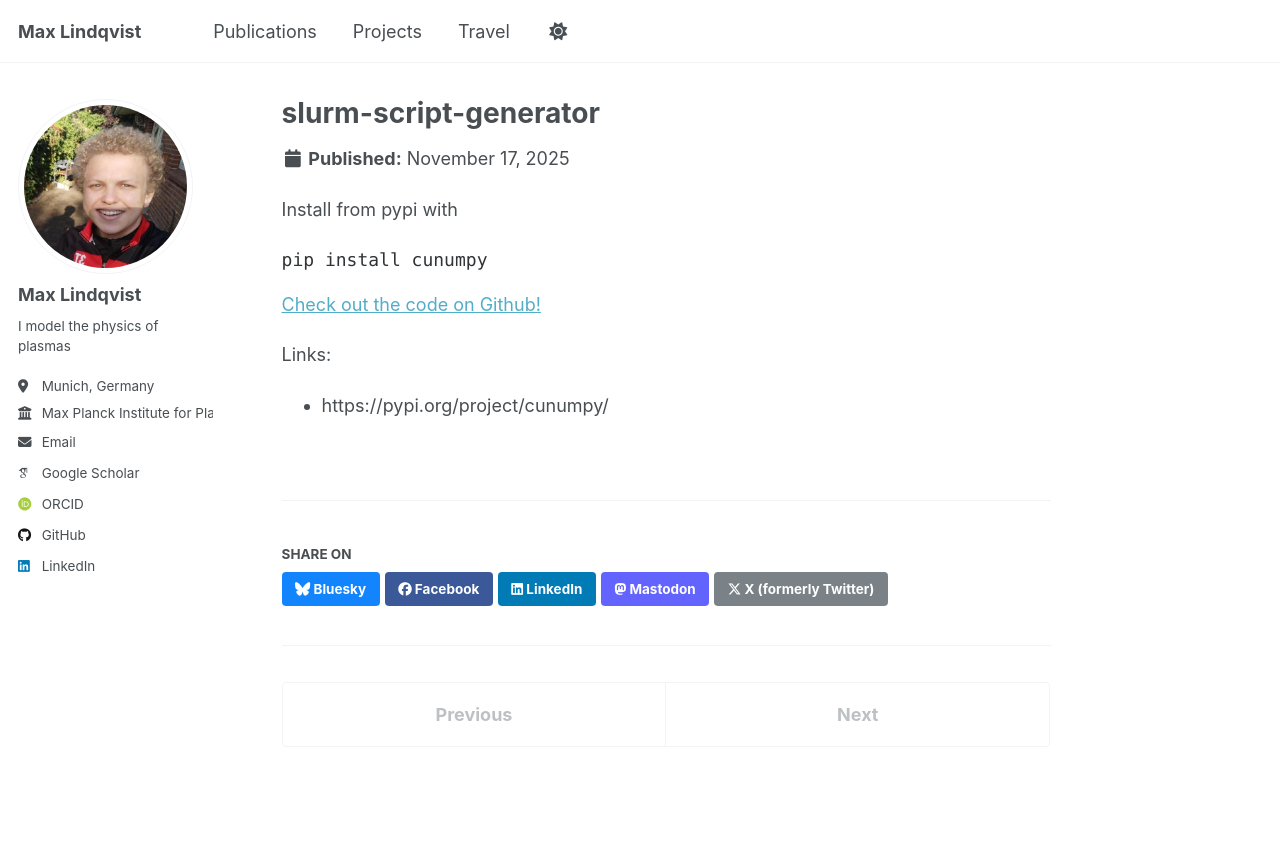
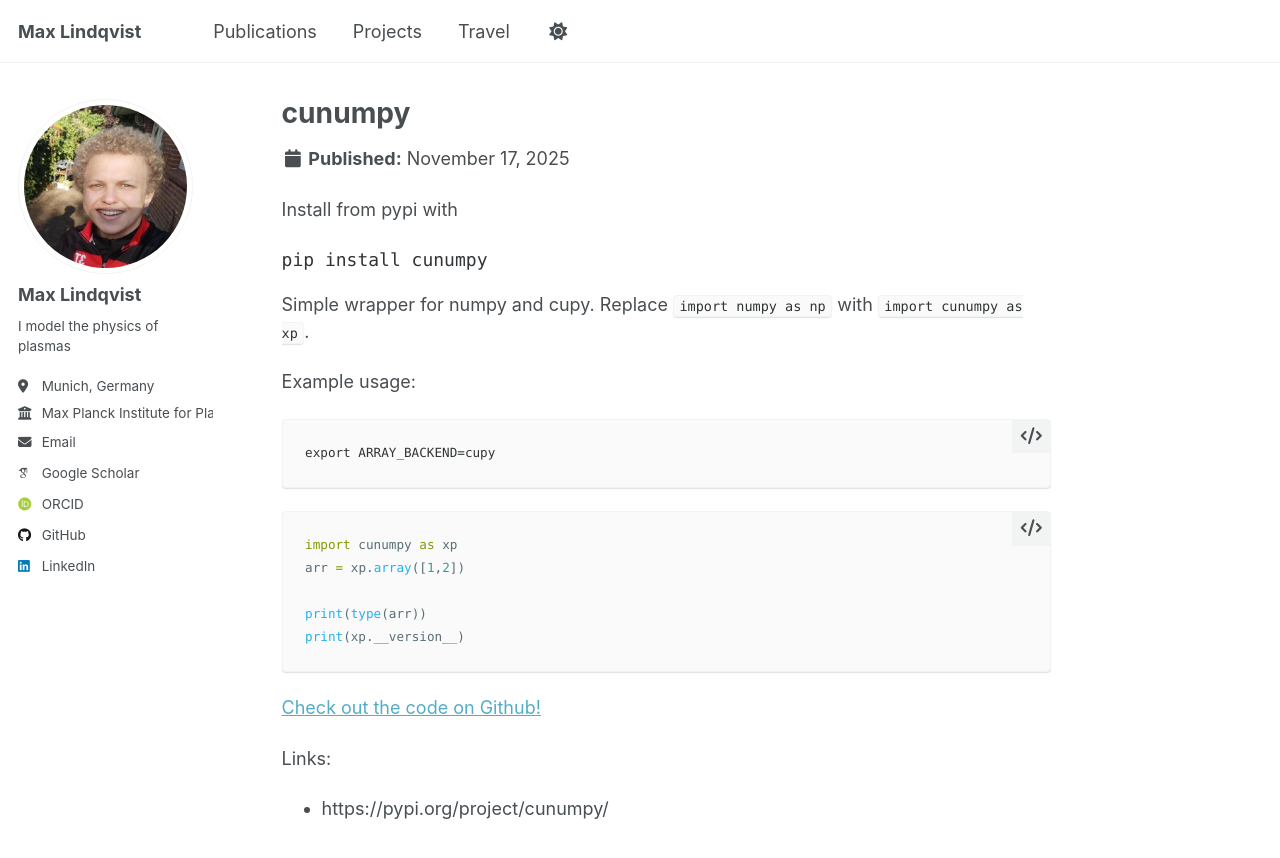
Before and after one commit to max-models/max-models.github.io, a Jekyll site: the page built from _portfolio/7-cunumpy.md, in a window 1280 px wide and 900 px high. Shown: the top 858 px of the window. Built offline with Jekyll 4.4.1, drawn with Linux system fonts in a browser that asks for light colours; some web fonts are replaced; a script that is not in the unit is left out.

Commit message:
Updated cunumpy

````diff
--- a/_portfolio/7-cunumpy.md
+++ b/_portfolio/7-cunumpy.md
@@ -1,6 +1,6 @@
 ---
-title: "slurm-script-generator"
-excerpt: "Generate a slurm scripts from the console"
+title: "cunumpy"
+excerpt: "Simple wrapper for numpy and cupy"
 collection: portfolio
 ---
 
@@ -10,6 +10,22 @@ Install from pypi with
 pip install cunumpy
 ```
 
+Simple wrapper for numpy and cupy. Replace `import numpy as np` with `import cunumpy as xp`.
+
+Example usage:
+
+```
+export ARRAY_BACKEND=cupy
+```
+
+```python
+import cunumpy as xp
+arr = xp.array([1,2])
+
+print(type(arr))
+print(xp.__version__)
+```
+
 [Check out the code on Github!](https://github.com/max-models/cunumpy)
 
 Links:
````
